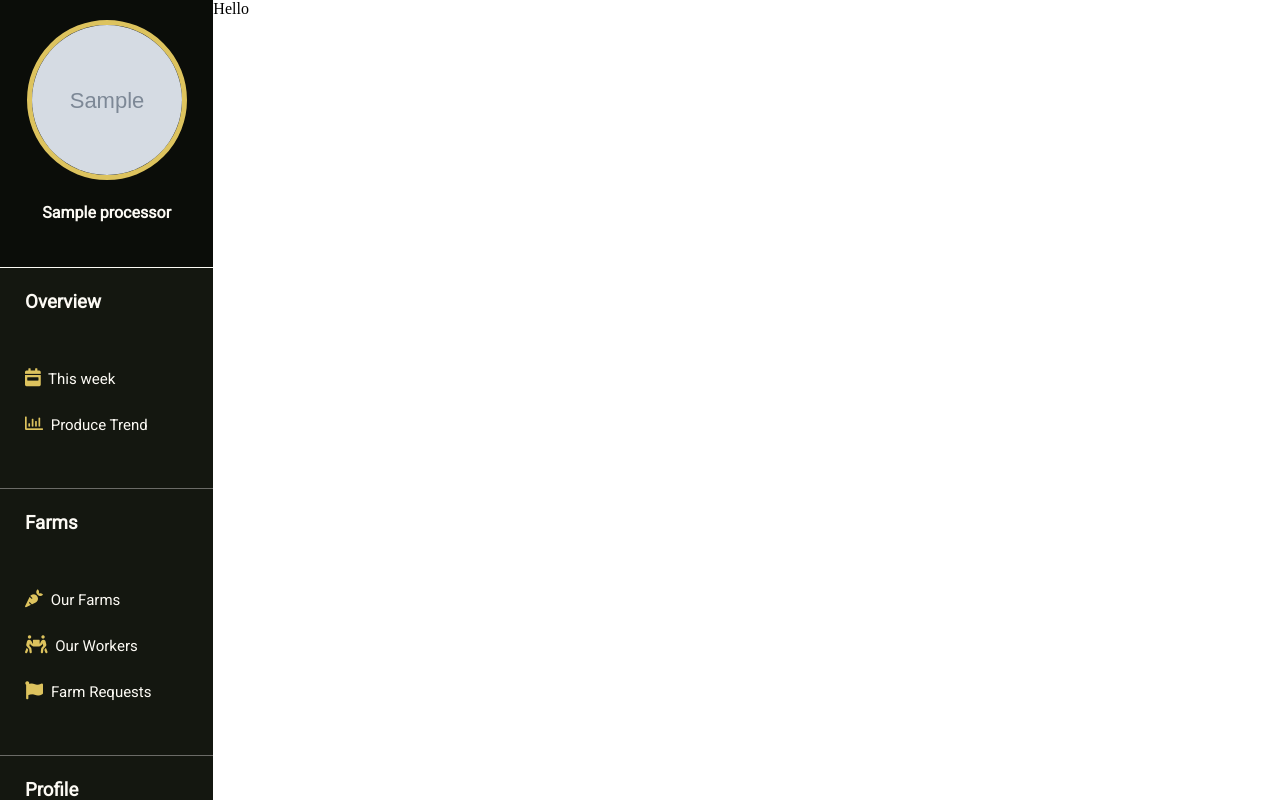
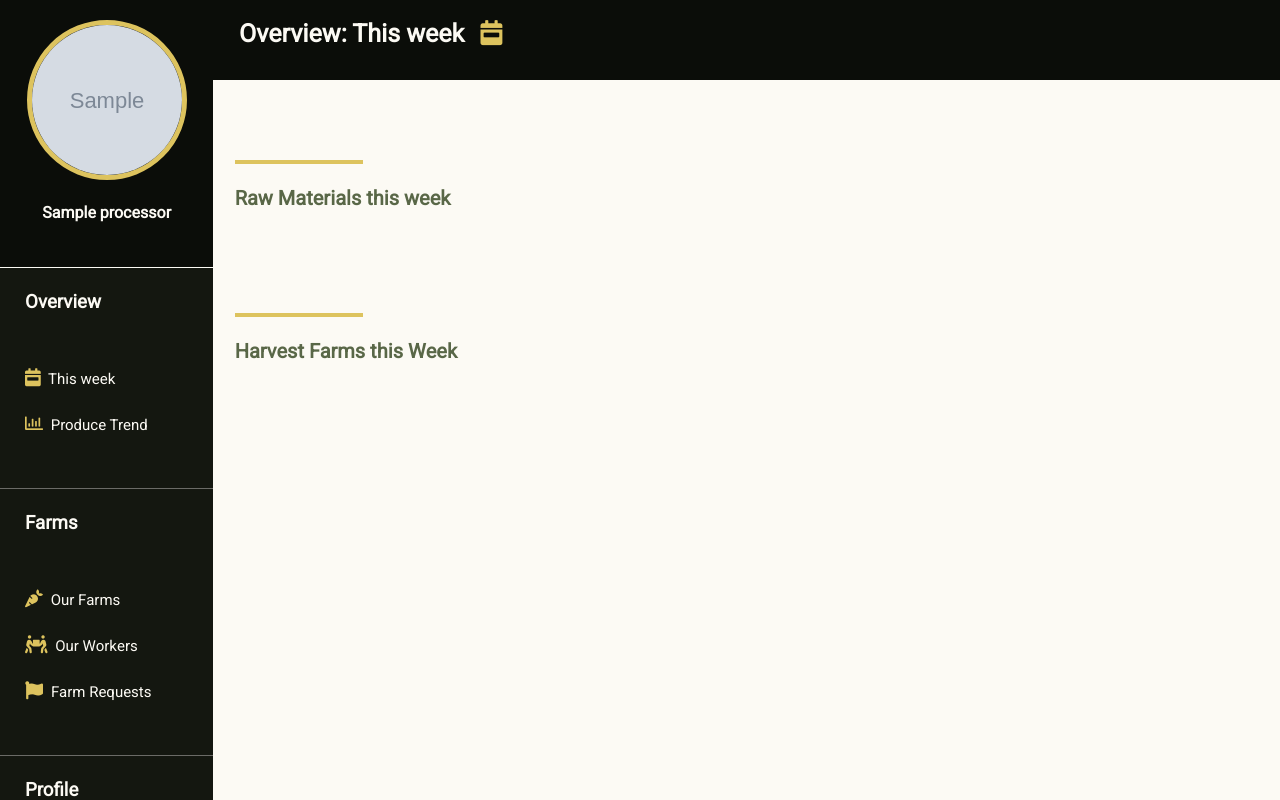
Before and after one commit to mbuthiya/lorre, a Django app: page / in a window 1280 px wide. Run offline with Django 3.2, Linux system fonts and the light colour scheme; a user stored in the database is signed in; tables that the repository leaves empty hold one stand-in row (values such as "Sample post"); grey boxes marked "Sample" are stand-in pictures.

Commit message:
Create the week page

```diff
--- a/lorre/settings.py
+++ b/lorre/settings.py
@@ -40,6 +40,7 @@ INSTALLED_APPS = [
     'django.contrib.messages',
     'django.contrib.staticfiles',
     'processor',
+
 ]
 
 MIDDLEWARE = [
--- a/processor/templates/dashboard-templates/week-data.html
+++ b/processor/templates/dashboard-templates/week-data.html
@@ -1,15 +1,56 @@
-{% load static %}
+{% load static%}
 <!DOCTYPE html>
 <html lang="en">
 
 <head>
-    <link rel="stylesheet" href="{% static 'css/week-data.css' %}">
-
-
+    <meta charset="UTF-8">
+    <meta name="viewport" content="width=device-width, initial-scale=1.0">
+    <meta http-equiv="X-UA-Compatible" content="ie=edge">
+    <link href="https://fonts.googleapis.com/css?family=Heebo" rel="stylesheet">
+    <link rel="stylesheet" href="https://use.fontawesome.com/releases/v5.7.2/css/all.css" integrity="sha384-fnmOCqbTlWIlj8LyTjo7mOUStjsKC4pOpQbqyi7RrhN7udi9RwhKkMHpvLbHG9Sr"
+        crossorigin="anonymous">
+    <link rel="stylesheet" href="{% static '/css/week.css'%}">
 </head>
 
 <body>
-Hello
+
+    <section class="week-header">
+        <h2>Overview: This week <i class="fas fa-calendar-week"></i></h2>
+    </section>
+
+    <section class="week-body">
+        <!-- This week chart section -->
+        <section class="this-week">
+
+            <div class="this-week-header">
+                <hr>
+                <h3>Raw Materials this week</h3>
+            </div>
+
+            <div class="this-week-data">
+                <!-- This week chart -->
+                <div class="chart">
+
+                </div>
+
+                <!-- Data intepretation -->
+                <div class="chart-Interprate">
+
+                </div>
+            </div>
+
+        </section>
+        <!-- This week chart section end -->
+
+        <!-- Source farms -->
+        <section class="source-farms">
+            <div class="source-farm-header">
+                <hr>
+                <h3>Harvest Farms this Week</h3>
+            </div>
+        </section>
+        <!-- Source farms end -->
+    </section>
 </body>
 
 </html>
--- a/processor/views.py
+++ b/processor/views.py
@@ -2,7 +2,7 @@ from django.contrib.auth import authenticate, login, logout
 from django.contrib.auth.decorators import login_required
 from django.contrib.auth.models import User
 from django.core.exceptions import ObjectDoesNotExist
-from django.http import HttpResponse
+from django.http import HttpResponse,HttpResponseServerError
 from django.shortcuts import redirect, render
 from django.core.files.storage import FileSystemStorage
 from .models import Processor,Crop
@@ -12,14 +12,10 @@ from .models import Processor,Crop
 @login_required
 def overview_week(request):
 
-    # Get the company information
-    user = request.user
-    current_processor = None
-    try:
-        current_processor = Processor.objects.get(user=user)
+    current_processor = getUser(request)
 
-    except ObjectDoesNotExist:
-        print("User Does Not Exist")
+    if current_processor == None:
+        return HttpResponseServerError
 
     return render(request, "dashboard-templates/dashboard.html", {"title": "Weekly Overview", "templateName": "dashboard-templates/week-data.html", "current_processor": current_processor})
 
@@ -129,7 +125,11 @@ def loginFunction(request):
         password = request.POST.get("password")
 
         # Authenticate if user exists
-        userEmail =User.objects.get(email=email)
+        try:
+            userEmail = User.objects.get(email=email)
+        except ObjectDoesNotExist:
+            return redirect("signup")
+
         user = authenticate(request,username=userEmail.username,password=password)
 
         if user is not None:
@@ -147,3 +147,16 @@ def loginFunction(request):
 def logoutFunction(request):
     logout(request)
     return redirect("login")
+
+
+def getUser(request):
+    # Get the company information
+    user = request.user
+    current_processor = None
+    try:
+        current_processor = Processor.objects.get(user=user)
+
+    except ObjectDoesNotExist:
+        print("User Does Not Exist")
+
+    return current_processor
--- /dev/null
+++ b/static/css/week.css
@@ -0,0 +1,63 @@
+body{
+    padding: 0;
+    margin: 0;
+    background-color: #fcfaf4;
+    box-sizing: border-box;
+}
+
+
+.week-header{
+    background-color: #0b0d09;
+    height: 10vh;
+}
+
+.week-header h2{
+    margin: 0;
+    padding: 2vh 2vw;
+    font-family: Heebo;
+    font-size: 25px;
+    font-weight: bold;
+    color: #fcfaf4;
+}
+
+.week-header h2 i{
+    color: #ddc35e;
+    margin-left: 10px;
+}
+
+
+.week-body{
+    overflow-y: auto;
+    height: 90vh;
+    display: flex;
+    flex-direction: column;
+    align-items: center;
+
+}
+
+.this-week,
+.source-farms{
+    width: 80vw;
+    margin-top: 10vh;
+
+}
+
+.this-week hr,
+.source-farms hr{
+    width: 10vw;
+    margin: 0;
+    border: none;
+    height: 4px;
+    color: #ddc35e;
+    /* old IE */
+    background-color:#ddc35e;
+}
+
+
+.this-week h3,
+.source-farms h3{
+    font-family: Heebo;
+    font-size: 20px;
+    font-weight: bold;
+    color: #596747;
+}
```
